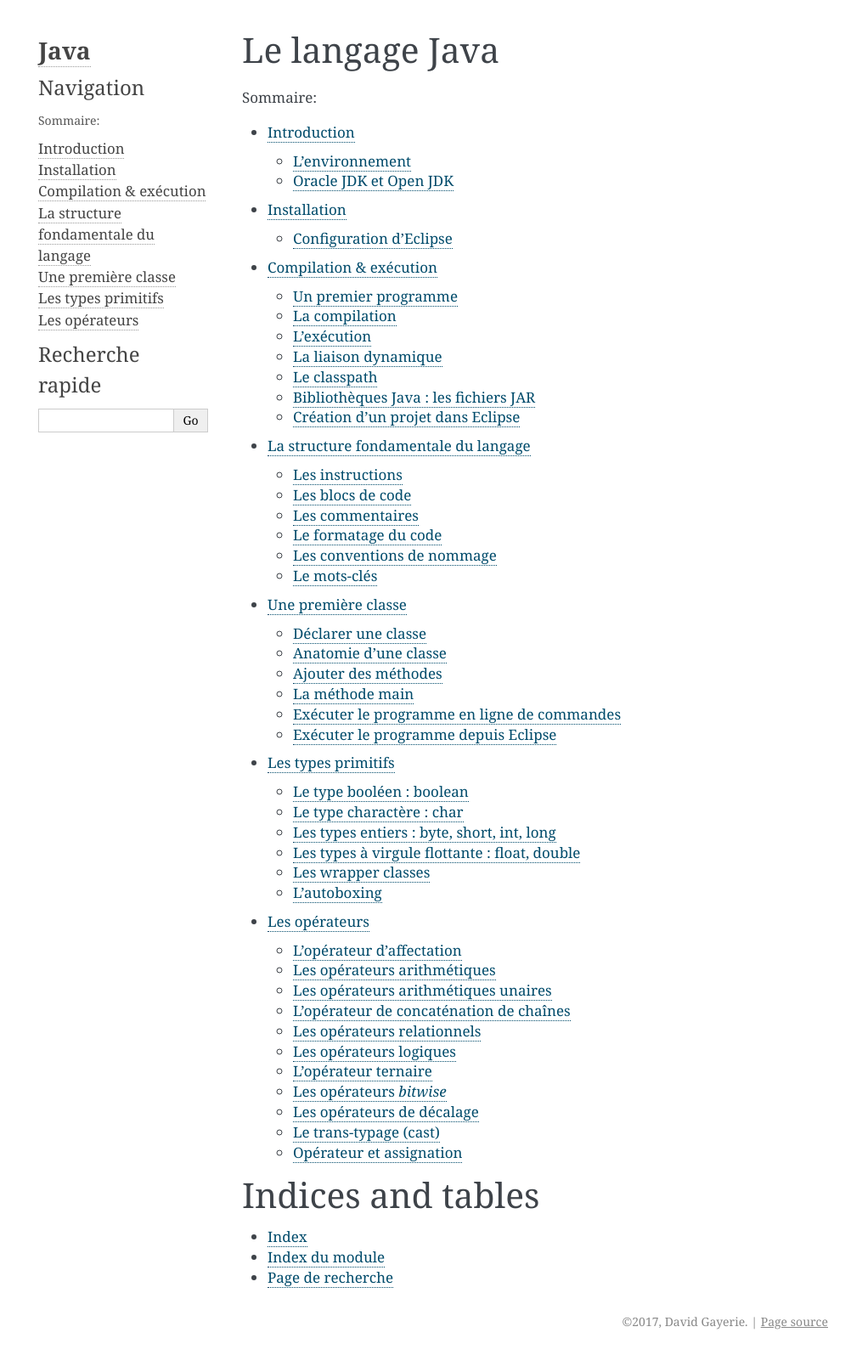
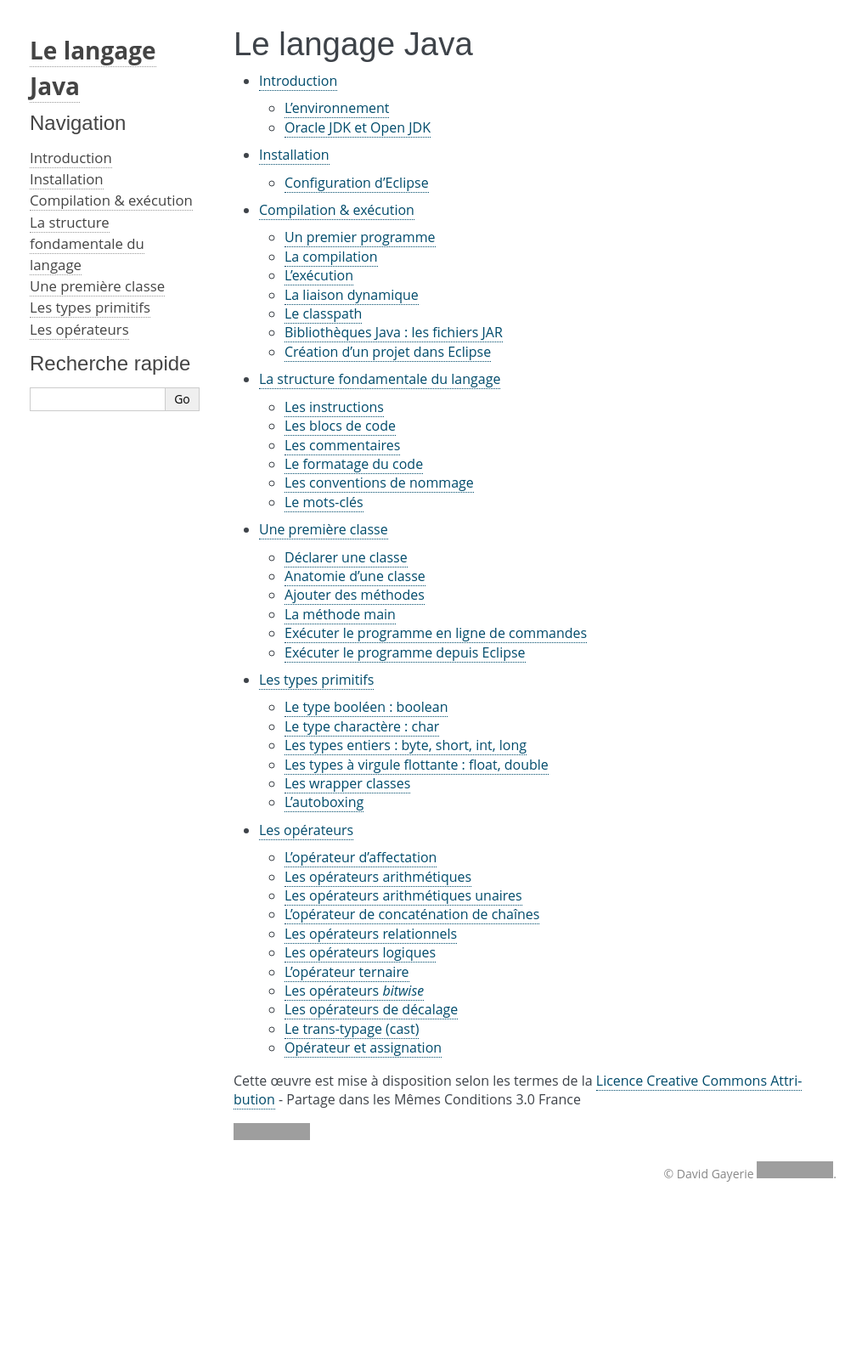
Before and after one commit to lanaflonPerso/cours-java-web, a Sphinx documentation site: the page built from source/index.rst, in a window 1280 px wide. Shown: the whole page at 85% size, without its empty margins (135-1150 px from the left). Built offline with Sphinx 7.4.7, drawn with Linux system fonts in a browser that asks for light colours; formulas are drawn with MathJax 3; after the commit the page ends 1421 px from its top, so only the background shows below that; grey boxes are pictures that could not be loaded.

Commit message:
mise en forme du site

```diff
--- a/source/conf.py
+++ b/source/conf.py
@@ -48,8 +48,10 @@
 master_doc = 'index'
 
 # General information about the project.
-project = 'Java'
-copyright = '2017, David Gayerie'
+project = 'Le langage Java'
+copyright = """
+David Gayerie
+<a rel="license" href="http://creativecommons.org/licenses/by-sa/3.0/fr/"><img alt="Licence Creative Commons" style="border-width:0" src="https://i.creativecommons.org/l/by-sa/3.0/fr/80x15.png" /></a>"""
 author = 'David Gayerie'
 
 # The version info for the project you're documenting, acts as replacement for
@@ -93,6 +95,11 @@
 #
 html_theme_options = {
     'show_powered_by': False,
+    'fixed_sidebar': False,
+    'page_width': '75%',
+    'font_family': '"Open Sans", sans-serif',
+    'font_size': '12pt',
+    'head_font_family': '"Quicksand", sans-serif',
 }
 
 # Add any paths that contain custom static files (such as style sheets) here,
@@ -113,6 +120,7 @@
     ]
 }
 
+html_copy_source = False
 
 # -- Options for HTMLHelp output ------------------------------------------
 
--- a/source/index.rst
+++ b/source/index.rst
@@ -8,7 +8,6 @@
 
 .. toctree::
    :maxdepth: 2
-   :caption: Sommaire:
 
    introduction
    installation
@@ -18,9 +17,9 @@
    types_primitifs
    operateurs
 
-Indices and tables
-==================
 
-* :ref:`genindex`
-* :ref:`modindex`
-* :ref:`search`
+Cette œuvre est mise à disposition selon les termes de la `Licence Creative Commons Attribution <http://creativecommons.org/licenses/by-sa/3.0/fr/>`_ -  Partage dans les Mêmes Conditions 3.0 France
+
+.. image:: https://i.creativecommons.org/l/by-sa/3.0/fr/88x31.png
+   :target: http://creativecommons.org/licenses/by-sa/3.0/fr/
+   :alt: Licence Creative Commons
```
